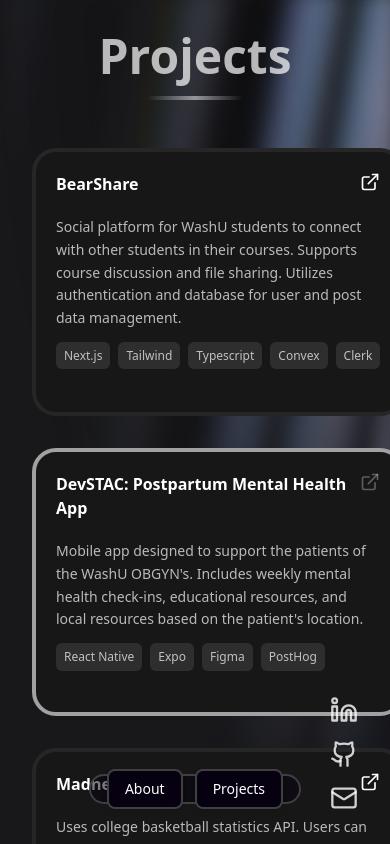
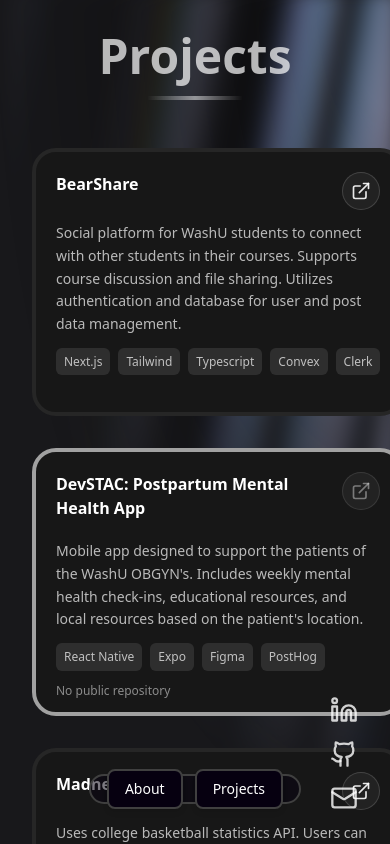
Before and after one commit to Hcordes6/hc-portfolio, a Next.js app: page / in a window 390 px wide. Both pictures are taken after a click on the button "Projects". Built offline with nearby package versions, Linux system fonts and the light colour scheme.

Commit message:
fix: Mobile Styling fixes

```diff
--- a/app/pages/about.tsx
+++ b/app/pages/about.tsx
@@ -8,6 +8,7 @@
 
 export default function About() {
     const [isTechStackHovered, setIsTechStackHovered] = useState(false);
+    const [isTechStackOpenMobile, setIsTechStackOpenMobile] = useState(false);
 
     const contactSectionRef = useRef<HTMLDivElement | null>(null);
 
@@ -152,7 +153,25 @@
                             <div className="flex items-start gap-4">
                                 <div className="flex flex-col justify-between items-center self-stretch">
                                     <Code className="w-6 h-6 text-white/80 shrink-0" />
-                                    {isTechStackHovered ? <ChevronUp className="w-6 h-6 text-white/80 shrink-0" /> : <ChevronDown className="w-6 h-6 text-white/80 shrink-0" />}
+                                    <button
+                                        type="button"
+                                        onClick={() => setIsTechStackOpenMobile((v) => !v)}
+                                        className="lg:hidden"
+                                        aria-label={isTechStackOpenMobile ? "Collapse additional skills" : "Expand additional skills"}
+                                    >
+                                        {isTechStackOpenMobile ? (
+                                            <ChevronUp className="w-6 h-6 text-white/80 shrink-0" />
+                                        ) : (
+                                            <ChevronDown className="w-6 h-6 text-white/80 shrink-0" />
+                                        )}
+                                    </button>
+                                    <div className="hidden lg:block">
+                                        {isTechStackHovered ? (
+                                            <ChevronUp className="w-6 h-6 text-white/80 shrink-0" />
+                                        ) : (
+                                            <ChevronDown className="w-6 h-6 text-white/80 shrink-0" />
+                                        )}
+                                    </div>
                                 </div>
 
                                 <div className="flex-1">
@@ -172,7 +191,7 @@
 
                             {/* Dropdown Extension */}
                             <div
-                                className={`overflow-hidden transition-all duration-200 ease-in-out ${isTechStackHovered
+                                className={`overflow-hidden transition-all duration-200 ease-in-out ${(isTechStackHovered || isTechStackOpenMobile)
                                     ? 'max-h-96 opacity-100 mt-4'
                                     : 'max-h-0 opacity-0 mt-0'
                                     }`}
@@ -230,6 +249,16 @@
                 <div className="lg:sticky lg:top-[2%] lg:self-start">
                     <div>
                         <SpotlightCard className="overflow-hidden max-w-sm mx-auto lg:max-w-full">
+                            <div className="relative aspect-4/3 lg:hidden">
+                                <Image
+                                    src="/images/Brookings_Hall.jpg"
+                                    alt="Picture of Brookings Hall, Washington University"
+                                    fill
+                                    sizes="100vw"
+                                    className="object-cover"
+                                />
+                            </div>
+                            <div className="hidden lg:block">
                                 <Image
                                     src="/images/Brookings_Hall.jpg"
                                     alt="Picture of Brookings Hall, Washington University"
@@ -237,6 +266,7 @@
                                     width={500}
                                     height={500}
                                 />
+                            </div>
                         </SpotlightCard>
                     </div>
                     <SpotlightCard className="overflow-hidden mt-2">
--- a/app/pages/media.tsx
+++ b/app/pages/media.tsx
@@ -1,15 +1,12 @@
-import { Book } from "lucide-react";
-
-
 export default function Media() {
     return (
         <div className="w-full max-w-6xl mx-auto px-4 py-8 space-y-8">
             {/* Header */}
             <div className="text-center mb-12">
-                <h1 className="text-5xl font-bold mb-4 bg-gradient-to-r text-white/70">
+                <h1 className="text-5xl font-bold mb-4 bg-linear-to-r text-white/70">
                     Media
                 </h1>
-                <div className="w-24 h-1 bg-gradient-to-r from-transparent via-white/50 to-transparent mx-auto"></div>
+                <div className="w-24 h-1 bg-linear-to-r from-transparent via-white/50 to-transparent mx-auto"></div>
             </div>
             <h2 className="text-2xl font-bold text-white/70">
                 Books:
--- a/app/pages/projects.tsx
+++ b/app/pages/projects.tsx
@@ -1,7 +1,6 @@
 "use client";
 import SpotlightCard from "@/components/animations/SpotlightCard";
 import { ExternalLink } from "lucide-react";
-import { useState } from "react";
 
 export default function Projects() {
     const projects = [
@@ -52,11 +51,12 @@
         <div className="w-full max-w-6xl mx-auto px-4 py-8 space-y-8">
             {/* Header */}
             <div className="text-center mb-12">
-                <h1 className="text-5xl font-bold mb-4 bg-gradient-to-r text-white/70">
+                <h1 className="text-5xl font-bold mb-4 bg-linear-to-r text-white/70">
                     Projects
                 </h1>
-                <div className="w-24 h-1 bg-gradient-to-r from-transparent via-white/50 to-transparent mx-auto"></div>
+                <div className="w-24 h-1 bg-linear-to-r from-transparent via-white/50 to-transparent mx-auto"></div>
             </div>
+
             <div className="grid lg:grid-cols-3 gap-8 items-start">
                 {/* Left Column - Text Content */}
                 {projects.map((project, index) => (
@@ -66,16 +66,32 @@
                                 <div className="flex flex-row w-full justify-between items-start">
                                     <h3 className="text-white font-semibold mb-2">{project.title}</h3>
                                     {project.link ? (
-                                        <a href={project.link} target="_blank" rel="noopener noreferrer">
+                                        <>
+                                            <a
+                                                href={project.link}
+                                                target="_blank"
+                                                rel="noopener noreferrer"
+                                                className="lg:hidden shrink-0 rounded-full border border-white/15 bg-white/5 p-2 text-white/90"
+                                                aria-label={`Open ${project.title} link`}
+                                            >
+                                                <ExternalLink className="w-5 h-5" />
+                                            </a>
+                                            <a href={project.link} target="_blank" rel="noopener noreferrer" className="hidden lg:inline">
                                                 <ExternalLink className="w-5 h-5 text-white hover:text-white/70 transition-colors" />
                                             </a>
+                                        </>
                                     ) : (
-                                        <div className="relative group">
+                                        <>
+                                            <div className="lg:hidden shrink-0 rounded-full border border-white/10 bg-white/5 p-2 text-white/40" aria-label="No public repository">
+                                                <ExternalLink className="w-5 h-5" />
+                                            </div>
+                                            <div className="hidden lg:block relative group">
                                                 <ExternalLink className="w-5 h-5 text-white/30 cursor-not-allowed" />
                                                 <div className="absolute top-7 right-0 px-3 py-1.5 bg-neutral-800 text-white text-xs rounded-md opacity-0 group-hover:opacity-100 transition-opacity pointer-events-none whitespace-nowrap shadow-lg z-50">
                                                     No public repository
                                                 </div>
                                             </div>
+                                        </>
                                     )}
                                 </div>
 
@@ -89,6 +105,10 @@
                                         </span>
                                     ))}
                                 </div>
+
+                                {!project.link ? (
+                                    <div className="lg:hidden text-xs text-white/50">No public repository</div>
+                                ) : null}
                             </div>
                         </SpotlightCard>
                     </div>
```
Lines whose indentation alone changed are shown as unchanged.
